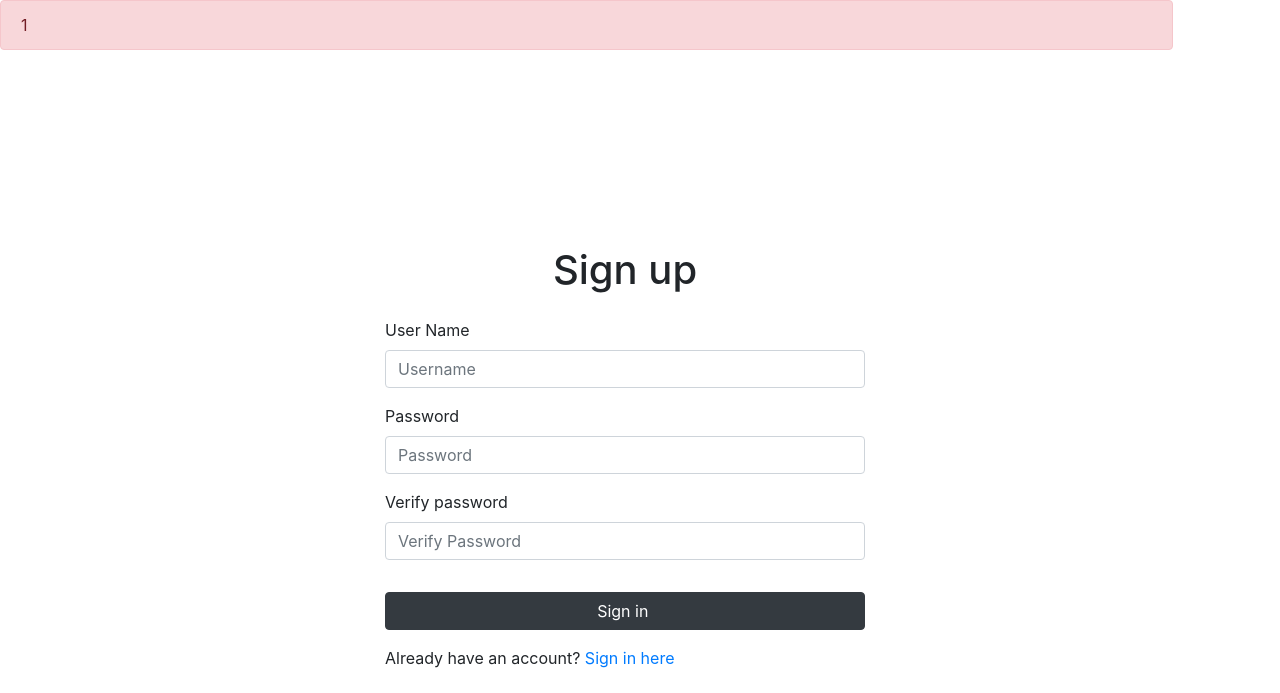
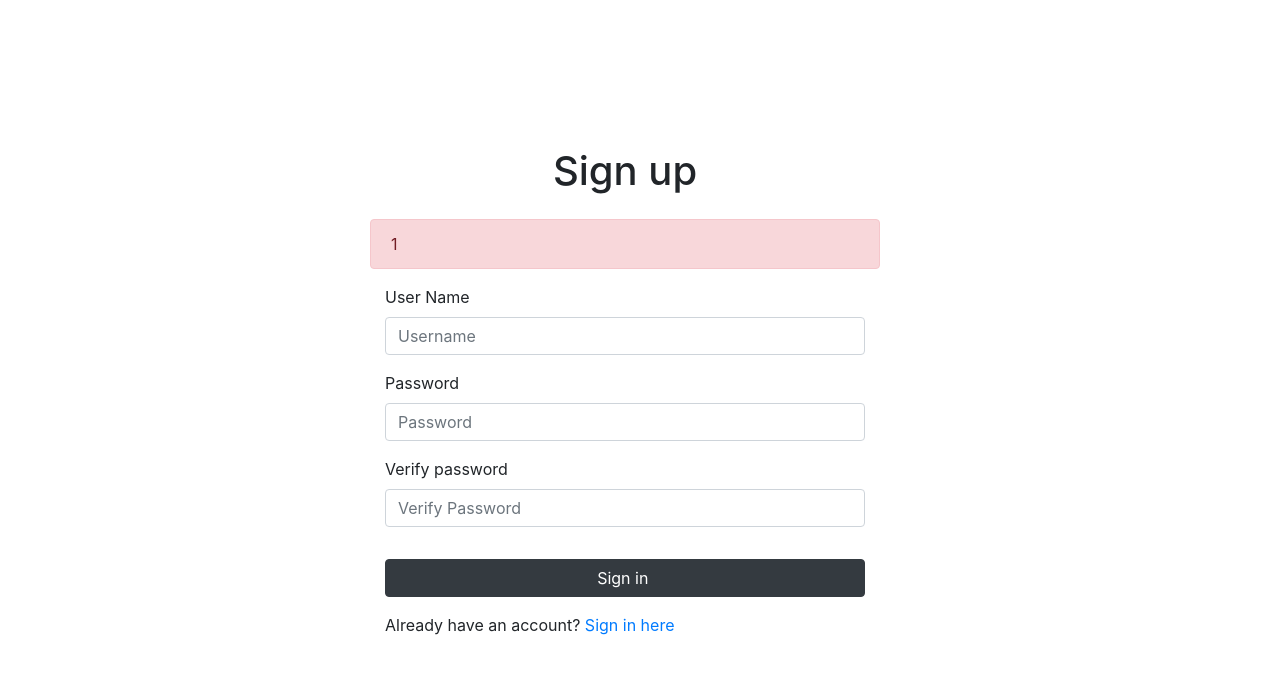
Before and after one commit to KhadijaMakkaoui/Application_gestionContacts, a PHP site: page /inscription.php?error_msg=1 in a window 1280 px wide. Shown: the part 56-749 px from the top of the page. After the commit the page ends 691 px from the top, so only its background shows below. Run offline with PHP 8.4, Linux system fonts and the light colour scheme.

Commit message:
Modifier le message d'erreur

```diff
--- a/inscription.php
+++ b/inscription.php
@@ -32,14 +32,13 @@ require "./classes/utilisateur.classes.php";
 <?php
     include "includes/header.html";
     ?>
-    <div class="alert alert-danger col-11   <?php echo $visibility ?>" role="alert">
-                 <?php echo $_GET['error_msg'] ?>
-
-                </div>
     <div class="container">
         <div class=" container vh-100 row justify-content-center align-content-center ">
             <form method="POST" class="row col-10 col-lg-6">
                 <h1 class="col-12 text-center mb-4 ">Sign up</h1>
+                <div class="alert alert-danger col-12  <?php echo $visibility ?>" role="alert">
+                    <?php echo $_GET['error_msg'] ?>
+                </div>
                 <div class="mb-3 col-12">
                     <label for="username" class="form-label">User Name</label>
                     <input type="text" class="form-control insc" name="username" placeholder="Username">
```
